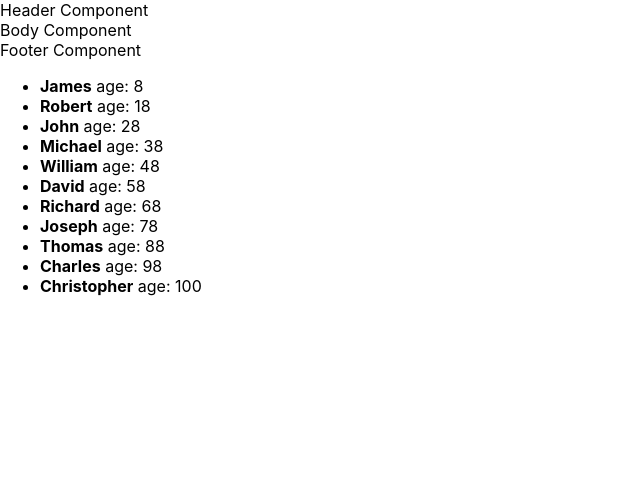
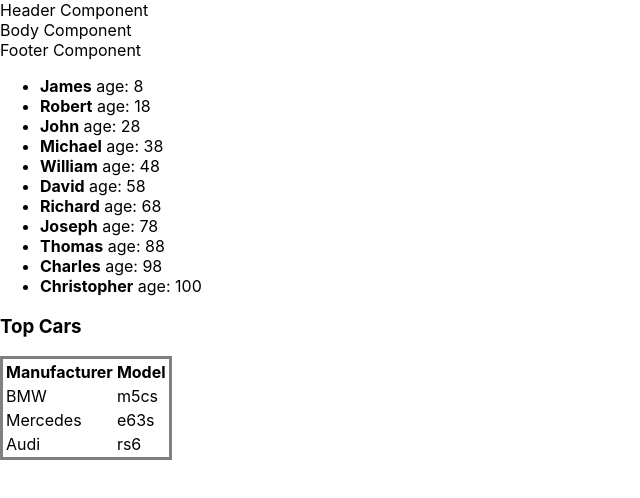
Before and after one commit to gurskygursky/Additional-Classes, a React (Create React App) app: page / in a window 1280 px wide. Shown: the top 498 px of the page, without its empty margins (0-640 px from the left). Built offline with nearby package versions, Linux system fonts and the light colour scheme.

Commit message:
hw, use map to topCars array

```diff
--- a/src/App.tsx
+++ b/src/App.tsx
@@ -4,6 +4,7 @@
 import {Body} from './site/Body';
 import {Footer} from './site/Footer';
 import {StudentsComponent} from 'src/method map/StudentComponent';
+import {TopCarsComponent} from './method map/TopCarsComponent';
 
 export type StudentType = {
     id: number;
@@ -24,6 +25,16 @@
     {id: 10, name: 'Charles', age: 98},
     {id: 11, name: 'Christopher', age: 100},
 ];
+export type CarType = {
+    manufacturer: string;
+    model: string;
+}
+const topCars: Array<CarType> = [
+    {manufacturer:'BMW', model:'m5cs'},
+    {manufacturer:'Mercedes', model:'e63s'},
+    {manufacturer:'Audi', model:'rs6'},
+];
+
 
 function App() {
     return (
@@ -32,6 +43,7 @@
             <Body title={'Body Component'}/>
             <Footer title={'Footer Component'}/>
             <StudentsComponent students={students}/>
+            <TopCarsComponent topCars={topCars}/>
         </>
     );
 }
--- /dev/null
+++ b/src/method map/TopCarsComponent.tsx
@@ -0,0 +1,32 @@
+import React from 'react';
+import {CarType} from './../App';
+
+type TopCarsComponentType = {
+    topCars: Array<CarType>;
+}
+
+export const TopCarsComponent = (props: TopCarsComponentType) => {
+    return (
+        <>
+            <h3>Top Cars</h3>
+            <table style={{borderStyle: 'solid'}}>
+                <tr>
+                    <th>Manufacturer</th>
+                    <th>Model</th>
+                </tr>
+                {props.topCars.map((car: CarType) => {
+                    return (
+                        <tr>
+                            <td>
+                                {car.manufacturer}
+                            </td>
+                            <td>
+                                {car.model}
+                            </td>
+                        </tr>
+                    )
+                })}
+            </table>
+        </>
+    );
+};
```
